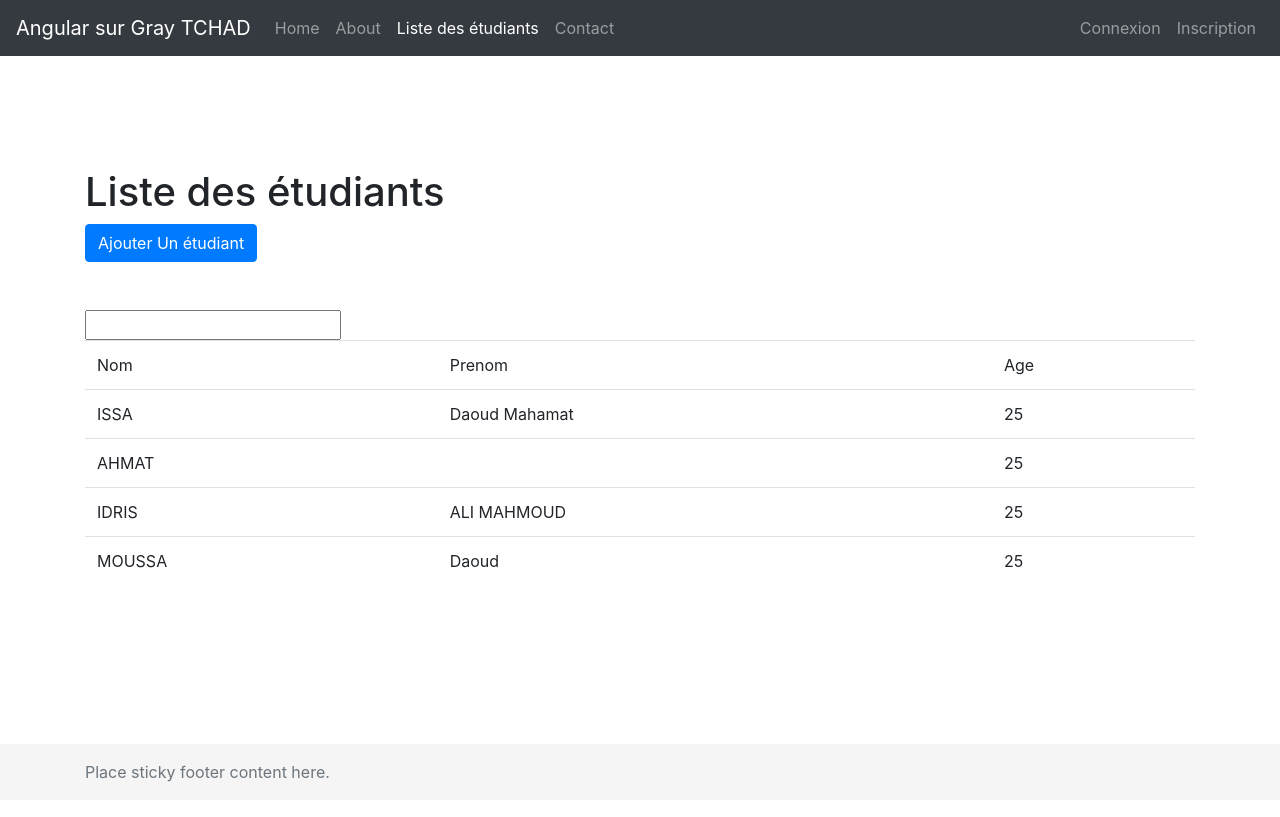
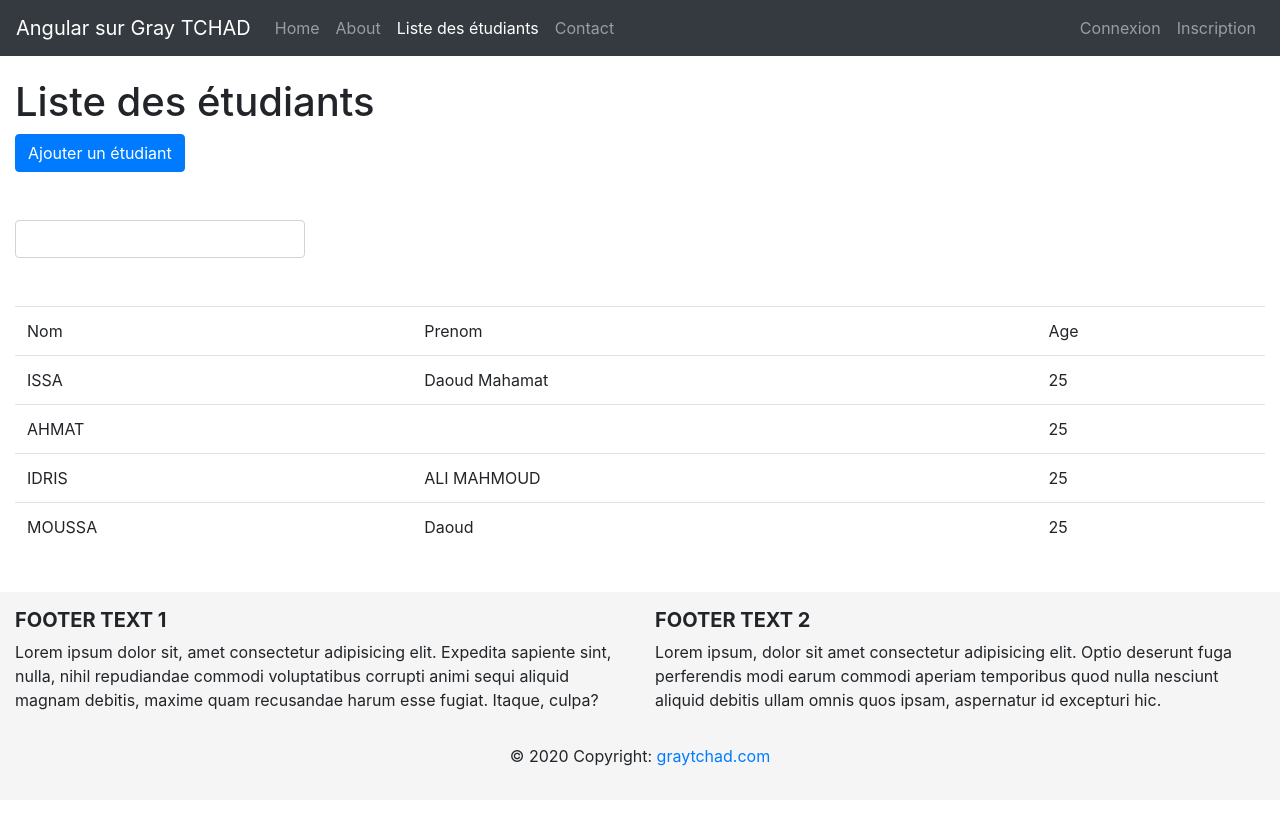
Before and after one commit to doutoum90/graytchadformationangular, an Angular app: page /list in a window 1280 px wide. Built offline with nearby package versions, Linux system fonts and the light colour scheme.

Commit message:
update changes

```diff
--- a/angular.json
+++ b/angular.json
@@ -32,9 +32,9 @@
               "node_modules/bootstrap/dist/css/bootstrap.min.css"
             ],
             "scripts": [
-              "node_modules/bootstrap/dist/js/bootstrap.min.js",
               "node_modules/jquery/dist/jquery.min.js",
-              "node_modules/popper.js/dist/umd/popper.min.js"
+              "node_modules/popper.js/dist/umd/popper.min.js",
+              "node_modules/bootstrap/dist/js/bootstrap.min.js"
             ]
           },
           "configurations": {
--- a/src/app/app.component.html
+++ b/src/app/app.component.html
@@ -1,6 +1,6 @@
 <gray-header></gray-header>
-<main role="main" style="padding-top: 60px;padding: 60px;" class="flex-shrink-0">
-    <div class="container">
+<main role="main" style="padding-top: 30px; margin-bottom: 250px !important" class="flex-shrink-0">
+    <div class="container-fluid">
         <router-outlet></router-outlet>
     </div>
 </main>
--- a/src/app/core/footer/footer.component.html
+++ b/src/app/core/footer/footer.component.html
@@ -1,5 +1,32 @@
-<footer class="footer mt-auto py-3">
-    <div class="container">
-        <span class="text-muted">Place sticky footer content here.</span>
+<!-- Footer -->
+<footer class="footer mt-auto py-3 font-small">
+    <div class="container-fluid text-center text-md-left">
+        <div class="row">
+            <div class="col-md-6 mt-md-0 mt-3">
+                <h5 class="text-uppercase font-weight-bold">Footer text 1</h5>
+                <p>Lorem ipsum dolor sit, amet consectetur adipisicing elit. Expedita sapiente sint, nulla, nihil
+                    repudiandae commodi voluptatibus corrupti animi sequi aliquid magnam debitis, maxime quam recusandae
+                    harum esse fugiat. Itaque, culpa?</p>
+
+            </div>
+
+            <hr class="clearfix w-100 d-md-none pb-3">
+            <div class="col-md-6 mb-md-0 mb-3">
+                <h5 class="text-uppercase font-weight-bold">Footer text 2</h5>
+                <p>Lorem ipsum, dolor sit amet consectetur adipisicing elit. Optio deserunt fuga perferendis modi earum
+                    commodi aperiam temporibus quod nulla nesciunt aliquid debitis ullam omnis quos ipsam, aspernatur id
+                    excepturi hic.</p>
+
+            </div>
+
+        </div>
+
     </div>
+
+    <div class="footer-copyright text-center py-3">
+        © 2020 Copyright:
+        <a href="https://graytchad.com"> graytchad.com</a>
+
+    </div>
+
 </footer>
--- a/src/app/etudiantdir/lalekou/lalekou.component.html
+++ b/src/app/etudiantdir/lalekou/lalekou.component.html
@@ -1,25 +1,26 @@
-
-
 <div class="row">
     <div class="col-12 mb-5">
-        <button class=" btn btn-primary" routerLink="ajouter"> Ajouter Un étudiant</button>
+        <button class=" btn btn-primary" routerLink="ajouter"> Ajouter un étudiant</button>
     </div>
 </div>
-
-<input [(ngModel)]="motCle">
-
+<div class="row">
+    <div class="col-3 mb-5">
+        <input class="form-control" [(ngModel)]="motCle">
+    </div>
+</div>
+<div class="row">
+    <div class="col-12">
         <table class="table">
             <thead>
                 <tr>
-
                     <td>Nom</td>
                     <td>Prenom</td>
                     <td>Age</td>
                 </tr>
             </thead>
             <tbody>
-        <tr *ngFor="let etudiant of (etudiants | async | filtre : motCle) " (mouseout)="test(etudiant)" (click)="afficher(etudiant)"
-        [routerLink]="['modifier', etudiant.id]">
+                <tr *ngFor="let etudiant of (etudiants | async | filtre : motCle) " (mouseout)="test(etudiant)"
+                    (click)="afficher(etudiant)" [routerLink]="['modifier', etudiant.id]">
                     <td>{{etudiant.nom}}</td>
                     <td>{{etudiant.prenom ? (etudiant.prenom.prenom1): null}} {{etudiant?.prenom?.prenom2}}</td>
                     <td>{{etudiant.age}}</td>
@@ -27,3 +28,5 @@
                 </tr>
             </tbody>
         </table>
+    </div>
+</div>
--- a/src/app/etudiantdir/modification-etudiant/modification-etudiant.component.html
+++ b/src/app/etudiantdir/modification-etudiant/modification-etudiant.component.html
@@ -22,7 +22,7 @@
     <div class="form-group">
         <label for="inputAge">Age</label>
         <input type="number" [value]="et.age" class="form-control" id="inputAge" aria-describedby="inputAgeAide">
-        <small id="inputAgeAide" class="form-text text-muted">Taper ici pour modifier votre second prenom.</small>
+        <small id="inputAgeAide" class="form-text text-muted">Taper ici pour modifier votre Age.</small>
     </div>
 
     <button type="submit" class="btn btn-primary">Modifier</button>
```
Lines whose indentation alone changed are shown as unchanged.
